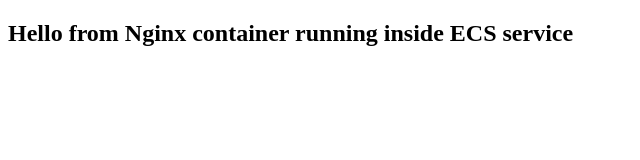
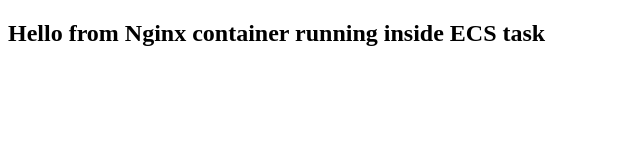
Before and after one commit to akshayvermaTTN/trainees-jenkins, a plain HTML site: page index.html in a window 1280 px wide. Shown: the full height of the page, 0-640 px from the left. Drawn offline with Linux system fonts and the light colour scheme.

Commit message:
updated index.html for ecs task

```diff
--- a/index.html
+++ b/index.html
@@ -5,6 +5,6 @@
   <title>Docker Nginx</title>
 </head>
 <body>
-  <h2>Hello from Nginx container running inside ECS service</h2>
+  <h2>Hello from Nginx container running inside ECS task</h2>
 </body>
 </html>
```
